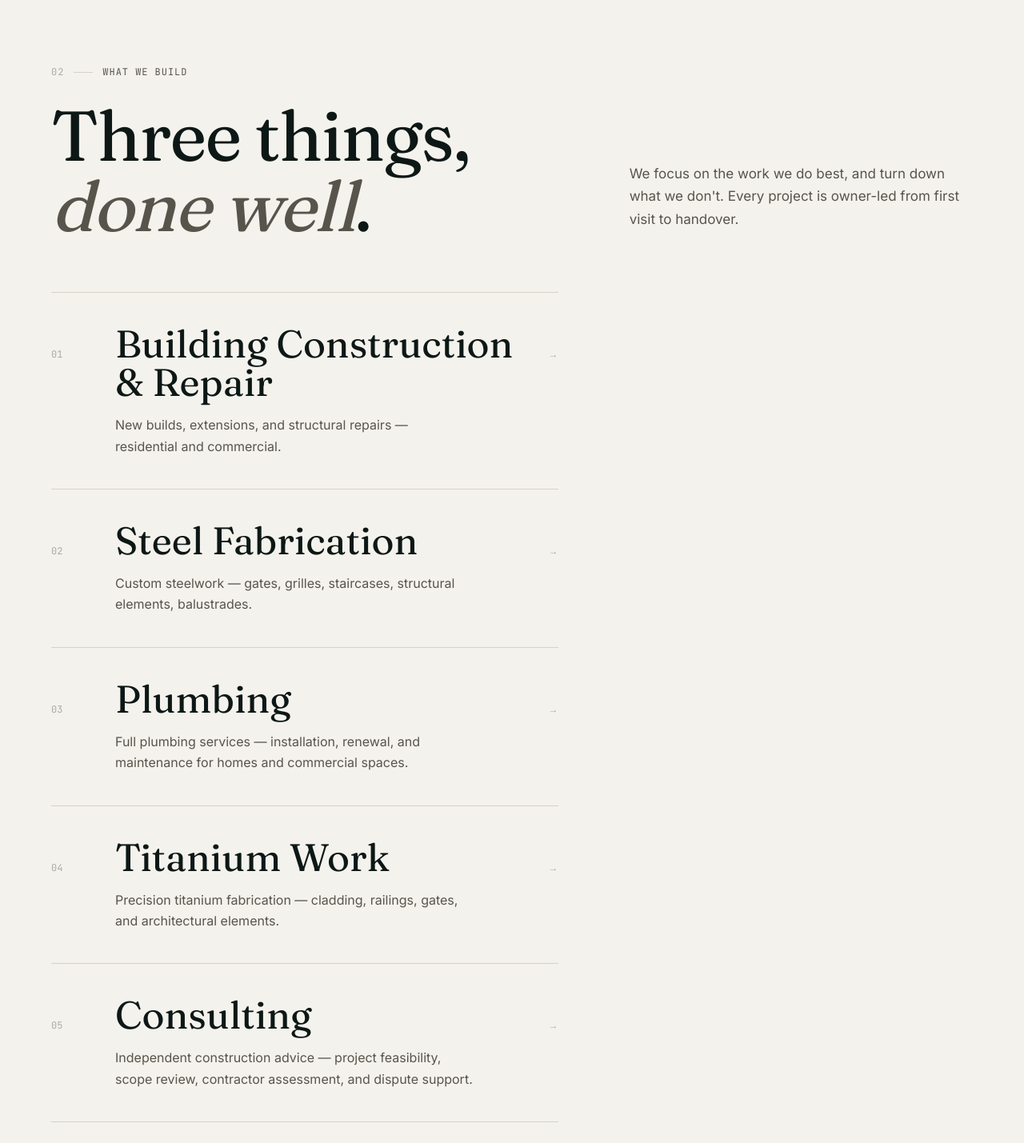
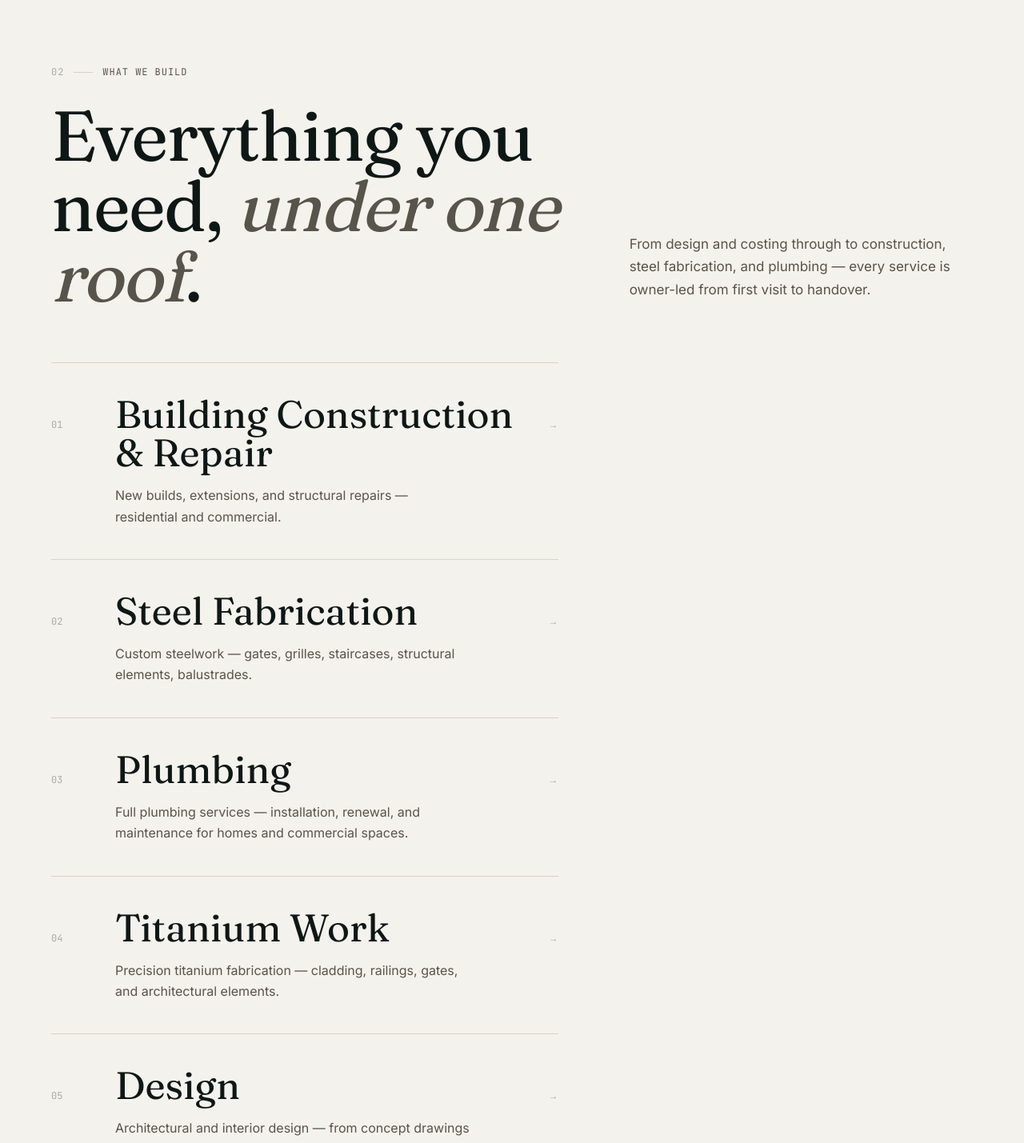
Before and after one commit to reeehaan/design-eleven-website, a Next.js app: page / in a window 1280 px wide. Shown: the part 2880-4309 px from the top of the page at 80% size. Built offline with nearby package versions, Linux system fonts and the light colour scheme.

Commit message:
fix: add toggle to show home page 5 service, full services shows at /services page

```diff
--- a/src/components/home/services-list.tsx
+++ b/src/components/home/services-list.tsx
@@ -8,10 +8,10 @@ import { Container } from "@/components/ui/container";
 import { EyebrowLabel } from "@/components/ui/eyebrow-label";
 import { ArrowLink } from "@/components/ui/arrow-link";
 import { Reveal } from "@/components/ui/reveal";
-import { getServicesOrdered, type Service } from "@/lib/services";
+import { getHomeServices, type Service } from "@/lib/services";
 
 export function ServicesList() {
-  const services = getServicesOrdered();
+  const services = getHomeServices();
   const [hovered, setHovered] = useState<Service | null>(null);
 
   return (
@@ -28,15 +28,15 @@ export function ServicesList() {
                 id="services-heading"
                 className="mt-6 font-display text-display-lg text-fg-primary"
               >
-                Three things,{" "}
-                <span className="italic text-fg-muted">done well</span>.
+                Everything you need,{" "}
+                <span className="italic text-fg-muted">under one roof</span>.
               </h2>
             </div>
             <div className="md:col-span-5 md:pb-3 md:pl-8">
               <p className="max-w-md text-body-lg text-fg-muted">
-                We focus on the work we do best, and turn down what we
-                don&apos;t. Every project is owner-led from first visit to
-                handover.
+                From design and costing through to construction, steel
+                fabrication, and plumbing — every service is owner-led from
+                first visit to handover.
               </p>
             </div>
           </div>
```
